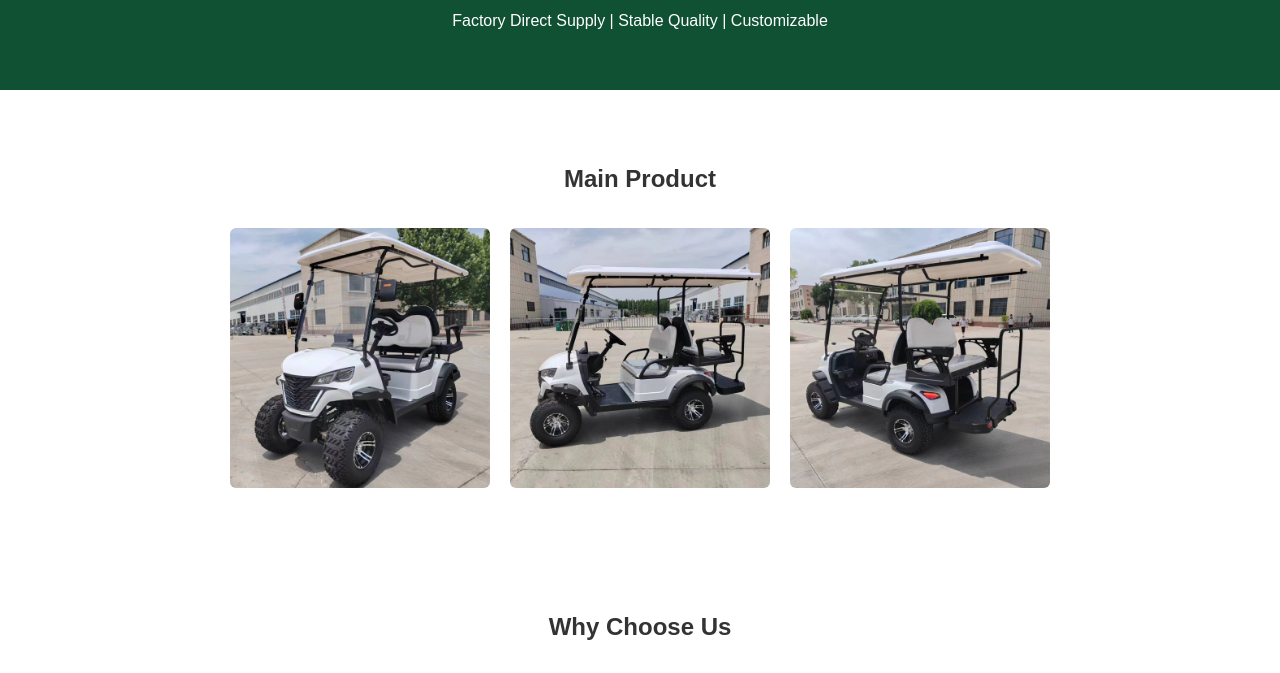
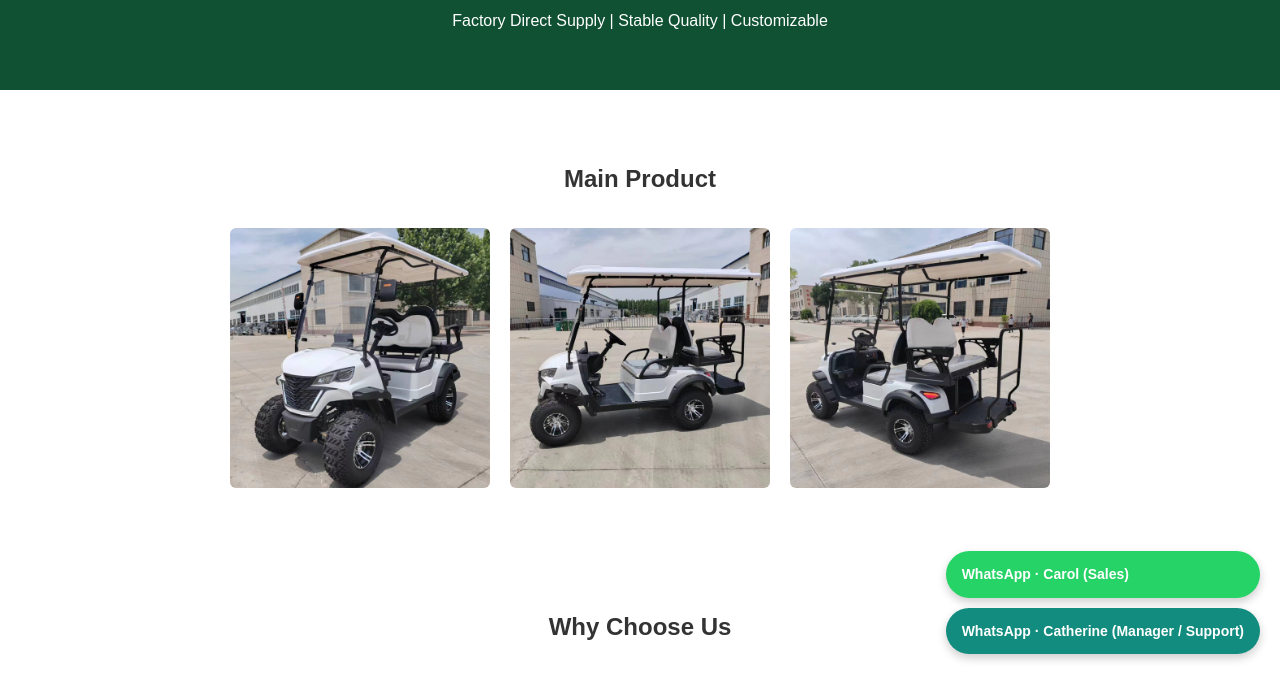
Before and after one commit to hebeiluyu/golf-cart, a plain HTML site: page index.html in a window 1280 px wide. Shown: the part 126-799 px from the top of the page. Drawn offline with Linux system fonts and the light colour scheme.

Commit message:
Update index.html

```diff
--- a/index.html
+++ b/index.html
@@ -156,5 +156,45 @@
   © 2025 Electric Golf Cart Manufacturer. All rights reserved.
 </footer>
 
+<!-- ===== Floating WhatsApp Buttons ===== -->
+<style>
+  .wa-float {
+    position: fixed;
+    right: 20px;
+    bottom: 20px;
+    z-index: 9999;
+    display: flex;
+    flex-direction: column;
+    gap: 10px;
+  }
+  .wa-btn {
+    background: #25D366;
+    color: #fff;
+    padding: 12px 16px;
+    border-radius: 30px;
+    text-decoration: none;
+    font-size: 14px;
+    font-weight: bold;
+    box-shadow: 0 4px 10px rgba(0,0,0,0.2);
+  }
+  .wa-btn.secondary {
+    background: #128C7E;
+  }
+</style>
+
+<div class="wa-float">
+  <a class="wa-btn"
+     href=" "
+     target="_blank">
+     WhatsApp · Carol (Sales)
+  </a >
+
+  <a class="wa-btn secondary"
+     href="https://wa.me/8613292812529"
+     target="_blank">
+     WhatsApp · Catherine (Manager / Support)
+  </a >
+</div>
+
 </body>
 </html>
```
